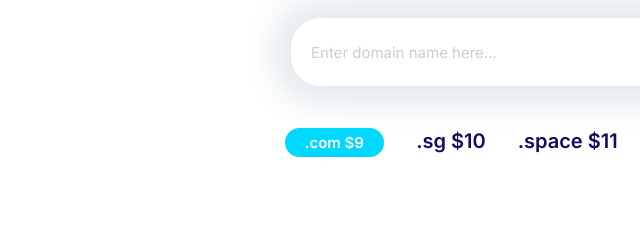
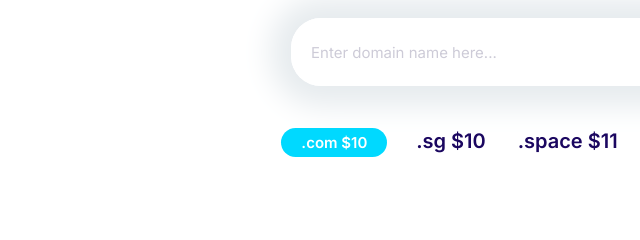
Before and after one commit to GayanaJinde/Moshify, a website built with Parcel: page index.html in a window 1280 px wide. Shown: the part 980-1220 px from the top of the page, 14-654 px from the left. Built offline with nearby package versions, Linux system fonts and the light colour scheme.

```diff
--- a/index.html
+++ b/index.html
@@ -83,7 +83,7 @@
             </button>
         </div>
         <ul class="list block-domain__prices">
-            <li><span class="badge badge--secondary">.com $9</span></li>
+            <li><span class="badge badge--secondary">.com $10</span></li>
             <li>.sg $10</li>
             <li>.space $11</li>
             <li>.info $14</li>
```
